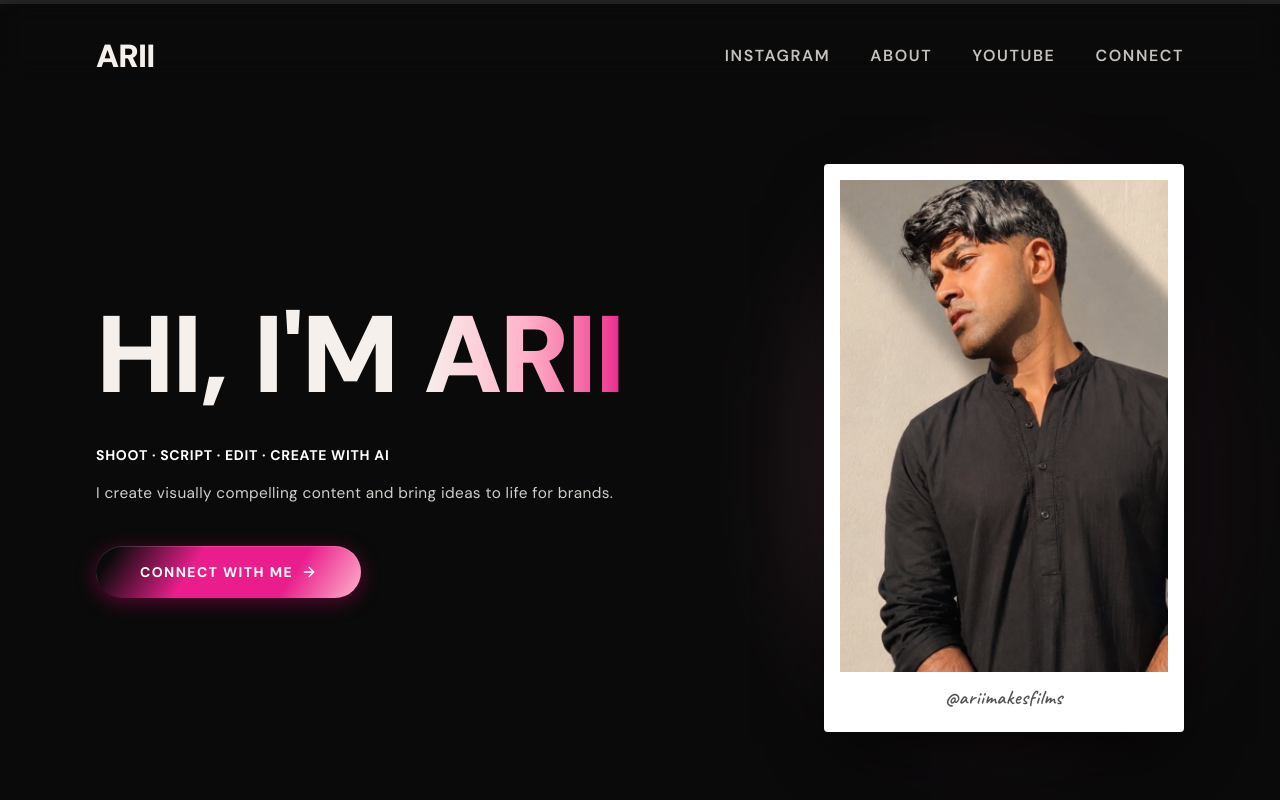
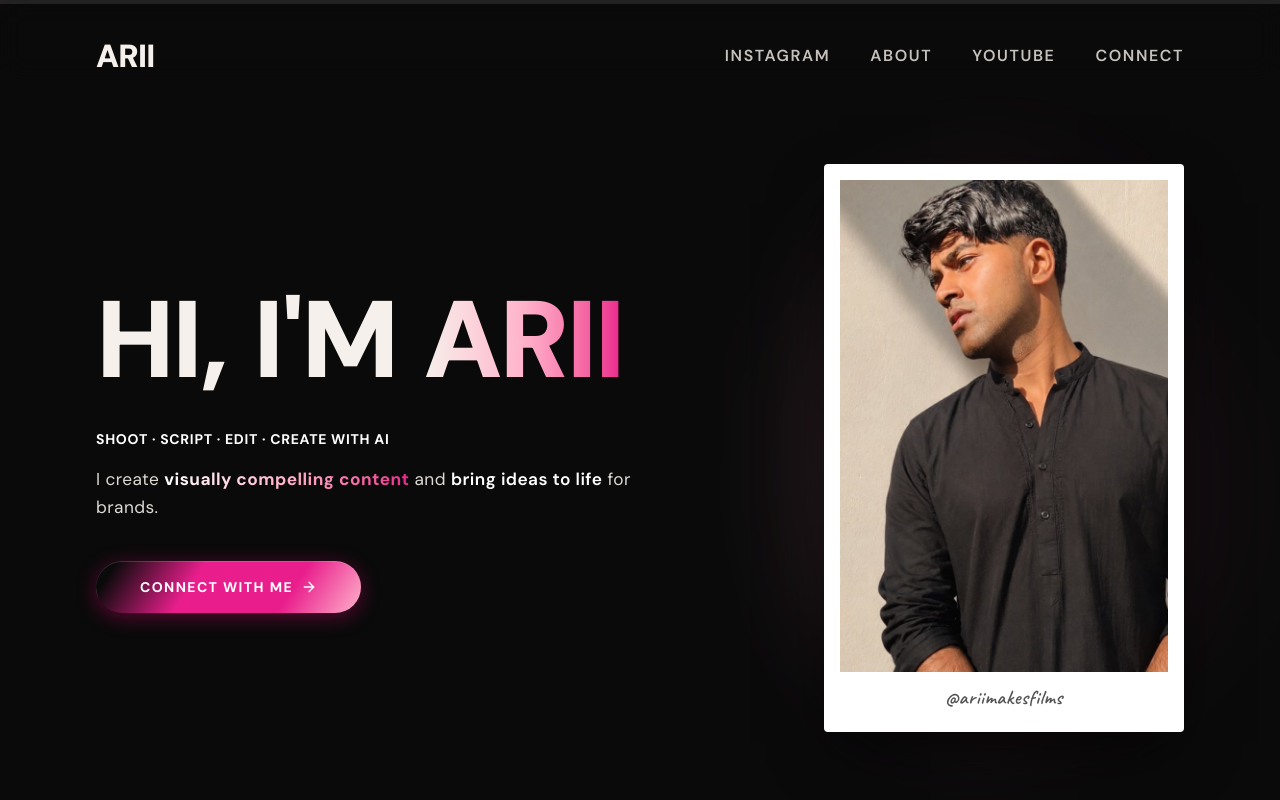
Before and after one commit to evanbose7/kamna-portfolio, a React (Vite) app: page / in a window 1280 px wide. Shown: the top 800 px of the page. Built offline with nearby package versions, Linux system fonts and the light colour scheme; a web font is replaced by a local one.

Commit message:
enhance-sentence-with-shimmering-gradient-highlight

```diff
--- a/src/components/Hero.jsx
+++ b/src/components/Hero.jsx
@@ -69,10 +69,10 @@ export default function Hero({ onOpenConnectModal }) {
               SHOOT · SCRIPT · EDIT · CREATE WITH AI
             </p>
             <p
-              className="font-normal leading-relaxed tracking-wide text-[#F5F0EB]/85 pt-1"
-              style={{ fontSize: 'clamp(0.95rem, 1.2vw, 1.2rem)' }}
+              className="font-normal leading-relaxed tracking-wide text-[#F5F0EB]/90 pt-1"
+              style={{ fontSize: 'clamp(1rem, 1.35vw, 1.3rem)' }}
             >
-              I create visually compelling content and bring ideas to life for brands.
+              I create <span className="font-bold text-transparent bg-clip-text bg-gradient-to-r from-white via-[#FFB3CB] to-[#E91E8C]">visually compelling content</span> and <span className="font-semibold text-white">bring ideas to life</span> for brands.
             </p>
           </div>
 
```
